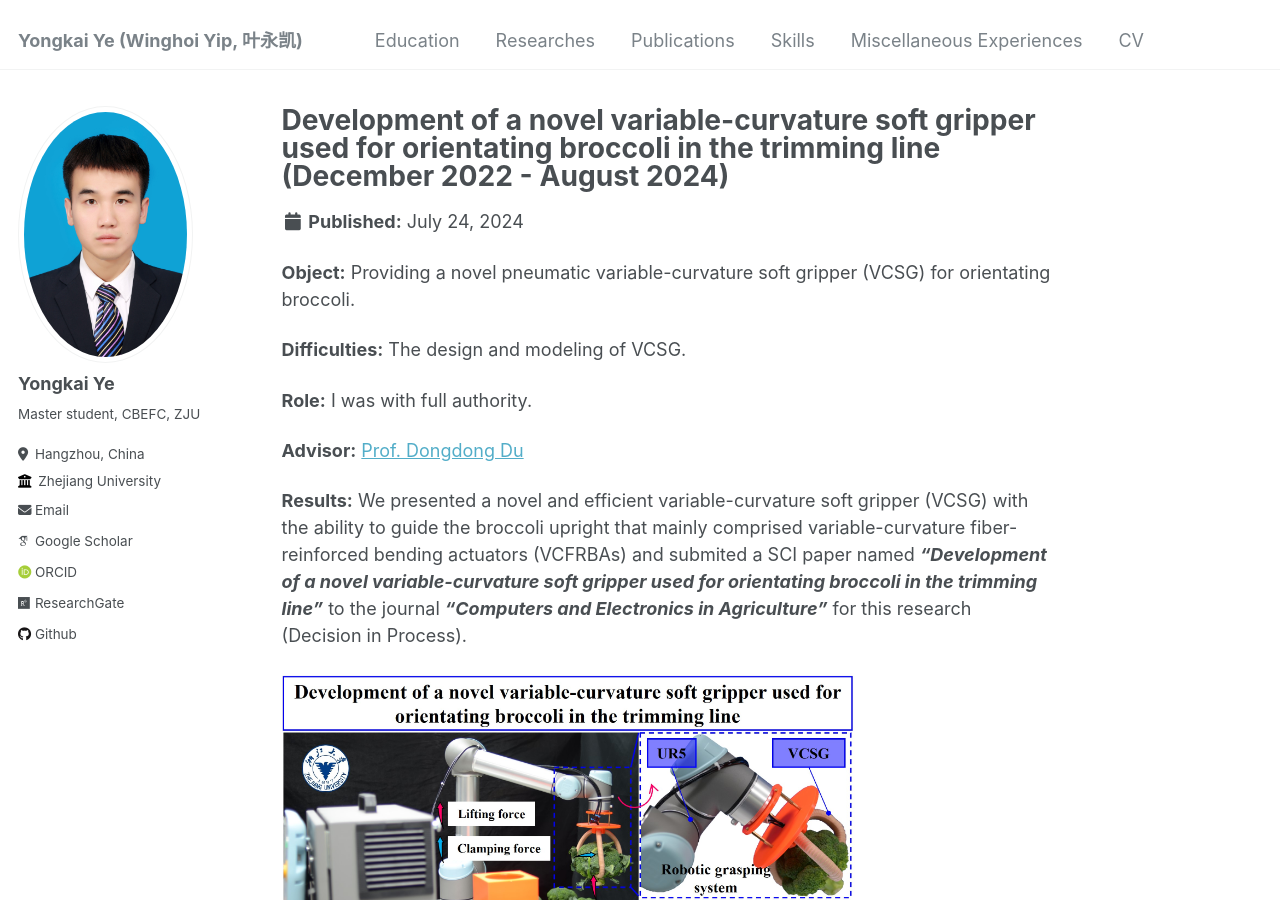
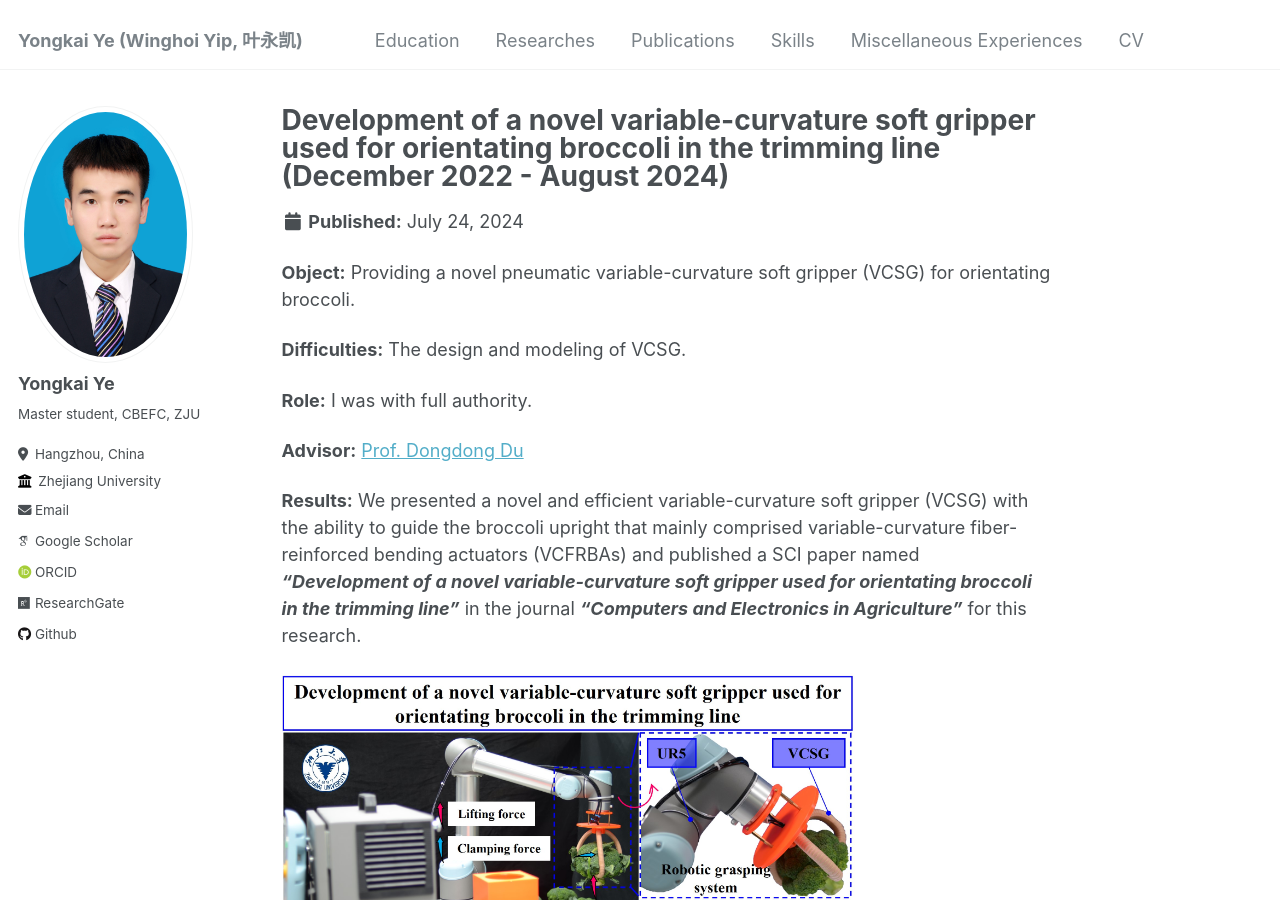
Before and after one commit to Yongkai-Ye/Yongkai-Ye.github.io, a Jekyll site: the page built from _researches/zju-research-2.md, in a window 1280 px wide and 900 px high. Built offline with Jekyll 4.4.1, drawn with Linux system fonts in a browser that asks for light colours; some web fonts are replaced.

Commit message:
Update zju-research-2.md

```diff
--- a/_researches/zju-research-2.md
+++ b/_researches/zju-research-2.md
@@ -16,10 +16,10 @@ permalink: /research/zju-research-2
 
 **Advisor:** [Prof. Dongdong Du](https://person.zju.edu.cn/Dudd)
 
-**Results:** We presented a novel and efficient variable-curvature soft gripper (VCSG) with the ability to guide the broccoli upright that mainly comprised variable-curvature fiber-reinforced bending actuators (VCFRBAs) and submited a SCI paper named ***"Development of a novel variable-curvature soft gripper used for orientating broccoli in the trimming line"*** to the journal ***"Computers and Electronics in Agriculture"*** for this research (Decision in Process).
+**Results:** We presented a novel and efficient variable-curvature soft gripper (VCSG) with the ability to guide the broccoli upright that mainly comprised variable-curvature fiber-reinforced bending actuators (VCFRBAs) and published a SCI paper named ***"Development of a novel variable-curvature soft gripper used for orientating broccoli in the trimming line"*** in the journal ***"Computers and Electronics in Agriculture"*** for this research.
 
 ![VCSG Graphical Abstract](../images/VCSGGraphicalAbstract.jpg "VCSG Graphical abstract"){:height="75%" width="75%"}
-<!--<video src="../images/VCSGSupplementaryVideo1.mp4" autoplay="true" controls="controls" width="800" height="450">
-</video>-->
-<!--<video src="../images/VCSGSupplementaryVideo2.mp4" autoplay="true" controls="controls" width="800" height="450">
-</video>-->
+<video src="../images/VCSGSupplementaryVideo1.mp4" autoplay="true" controls="controls" width="800" height="450">
+</video>
+<video src="../images/VCSGSupplementaryVideo2.mp4" autoplay="true" controls="controls" width="800" height="450">
+</video>
```
